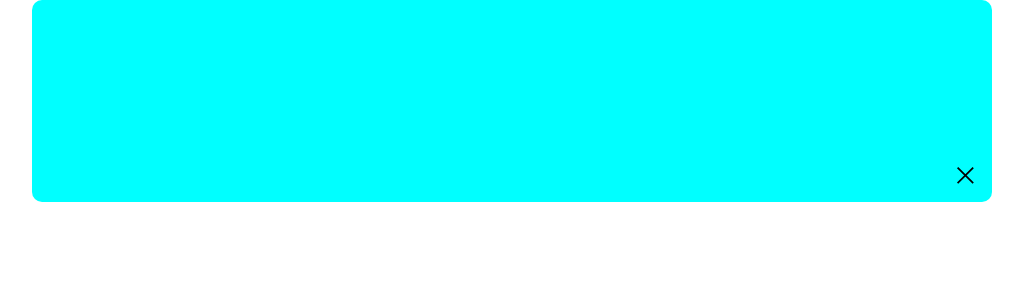
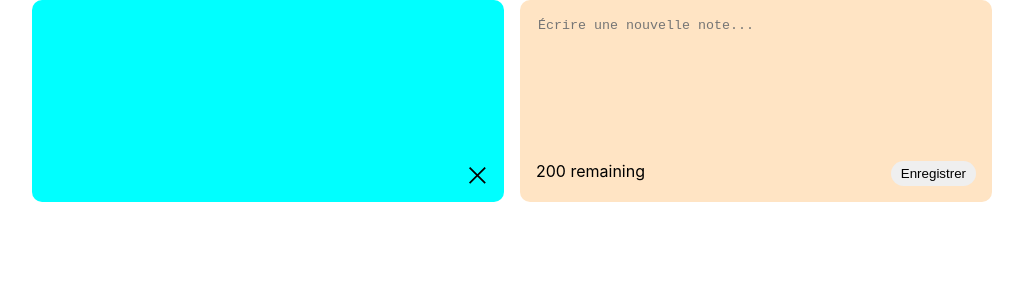
Before and after one commit to theodaguier/note-app, a React (Create React App) app: page / in a window 1280 px wide. Shown: the top 300 px of the page, without its empty margins (128-1151 px from the left). Built offline with nearby package versions, Linux system fonts and the light colour scheme.

Commit message:
Liste de notes

```diff
--- a/src/App.js
+++ b/src/App.js
@@ -10,9 +10,26 @@ const App = () => {
       date: '',
     },
   ]);
+
+  // Entrer le text de l'utilisateur, la fonction sera transmise à ses enfants
+  // Puis implémenter une nouvelle note
+
+  const addNote = (text) => {
+    const date = new Date();
+    const newNote = {
+      id: nanoid(),
+      text: text,
+      date: date.toLocaleDateString(),
+    };
+    // Dupliquer le tableau de note et ajouter la nouvelle note au tableau de note déjà existant
+    const newNotes = [...notes, newNote];
+    // Appel a la fonction "setNotes" et mettre à jour l'état
+    setNotes(newNotes);
+  };
+
   return (
     <div className="container">
-      <NotesList notes={notes} />
+      <NotesList notes={notes} handleAddNote={addNote} />
     </div>
   );
 };
--- a/src/components/AddNote.js
+++ b/src/components/AddNote.js
@@ -1,14 +1,36 @@
-const AddNote = () => {
+import { useState } from 'react';
+
+const AddNote = ({ handleAddNote }) => {
+  const [newNote, setNewNote] = useState('');
+  const characterLimit = 200;
+
+  // Mettre à jour l'état de "setNewNote" à chaque fois que l'utilisateur tape du texte
+  const handleChange = (e) => {
+    setNewNote(e.target.value);
+  };
+  // Enregistrer une nouvelle note
+  const handleClick = () => {
+    // Empecher d'enregistrer une note vide
+    if (newNote.trim().length > 0) {
+      handleAddNote(newNote);
+      setNewNote('');
+    }
+  };
   return (
-    <div className="new">
+    <div className="note new">
       <textarea
         placeholder="Écrire une nouvelle note..."
         id=""
         cols="10"
         rows="8"
+        value={newNote}
+        onChange={handleChange}
       ></textarea>
       <div className="note-footer">
-        <span>200 remaining</span>
+        <span>{characterLimit - newNote.length} remaining</span>
+        <button className="save-note" onClick={handleClick}>
+          Enregistrer
+        </button>
       </div>
     </div>
   );
--- a/src/components/NotesList.js
+++ b/src/components/NotesList.js
@@ -1,13 +1,14 @@
-import { useState } from 'react';
 import Note from './Note';
+import AddNote from './AddNote';
 
-const NotesList = ({ notes }) => {
+const NotesList = ({ notes, handleAddNote }) => {
   return (
     <div className="notes-list">
       {/* // Map la note pour donner lui donner les props id, texte et date */}
       {notes.map((note) => (
         <Note id={note.id} text={note.text} date={note.date} />
       ))}
+      <AddNote handleAddNote={handleAddNote} />
     </div>
   );
 };
--- a/src/index.css
+++ b/src/index.css
@@ -42,3 +42,34 @@ code {
   align-items: flex-end;
   justify-content: space-between;
 }
+
+.note.new {
+  background-color: bisque;
+}
+
+textarea {
+  border: none;
+  resize: none;
+  background-color: bisque;
+}
+
+textarea:focus {
+  outline: none;
+}
+
+.save-note {
+  background-color: none;
+  border: none;
+  border-radius: 15px;
+  padding: 5px 10px 5px 10px;
+}
+
+.save-note:hover {
+  cursor: pointer;
+}
+
+.note-footer {
+  display: flex;
+  justify-content: space-between;
+  align-items: stretch;
+}
```
